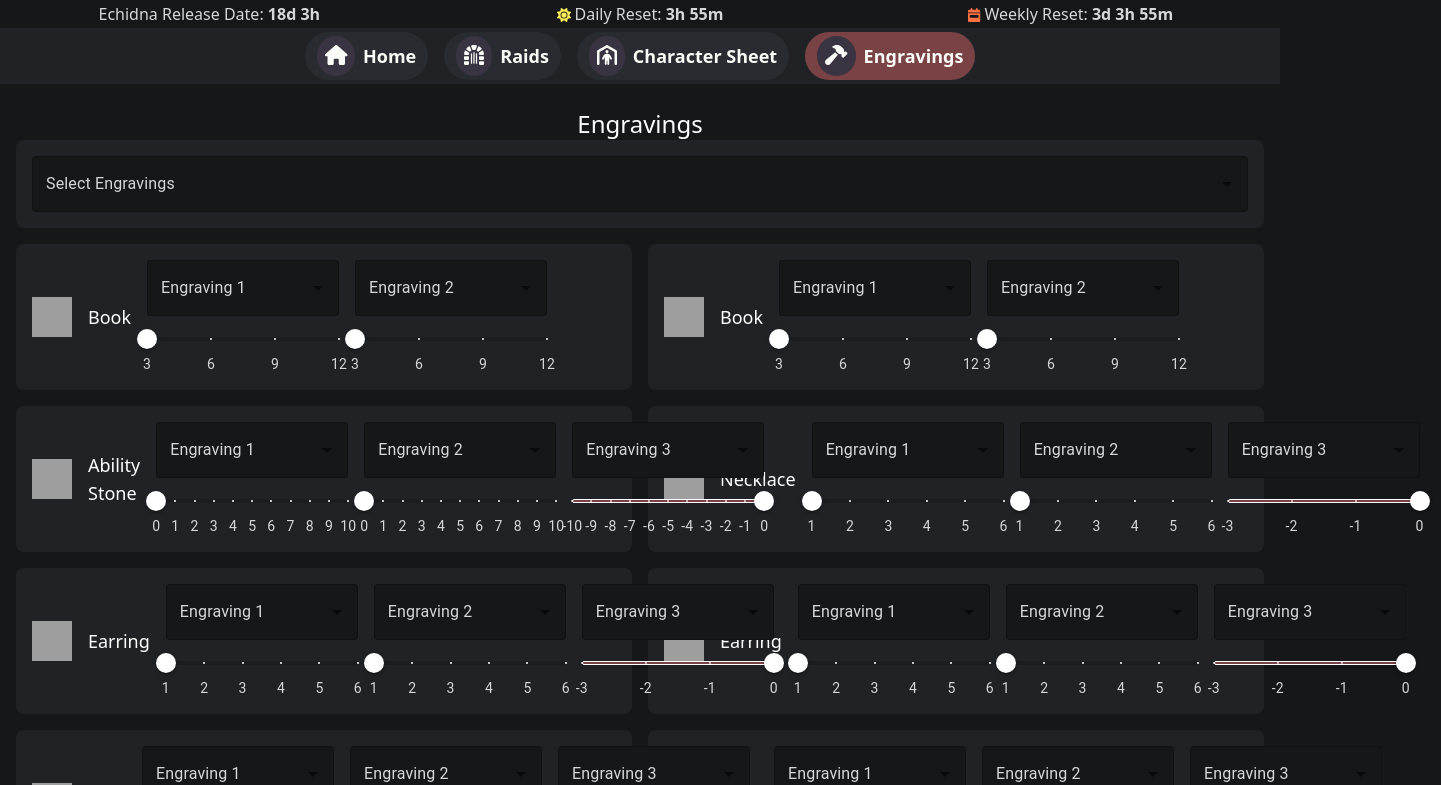
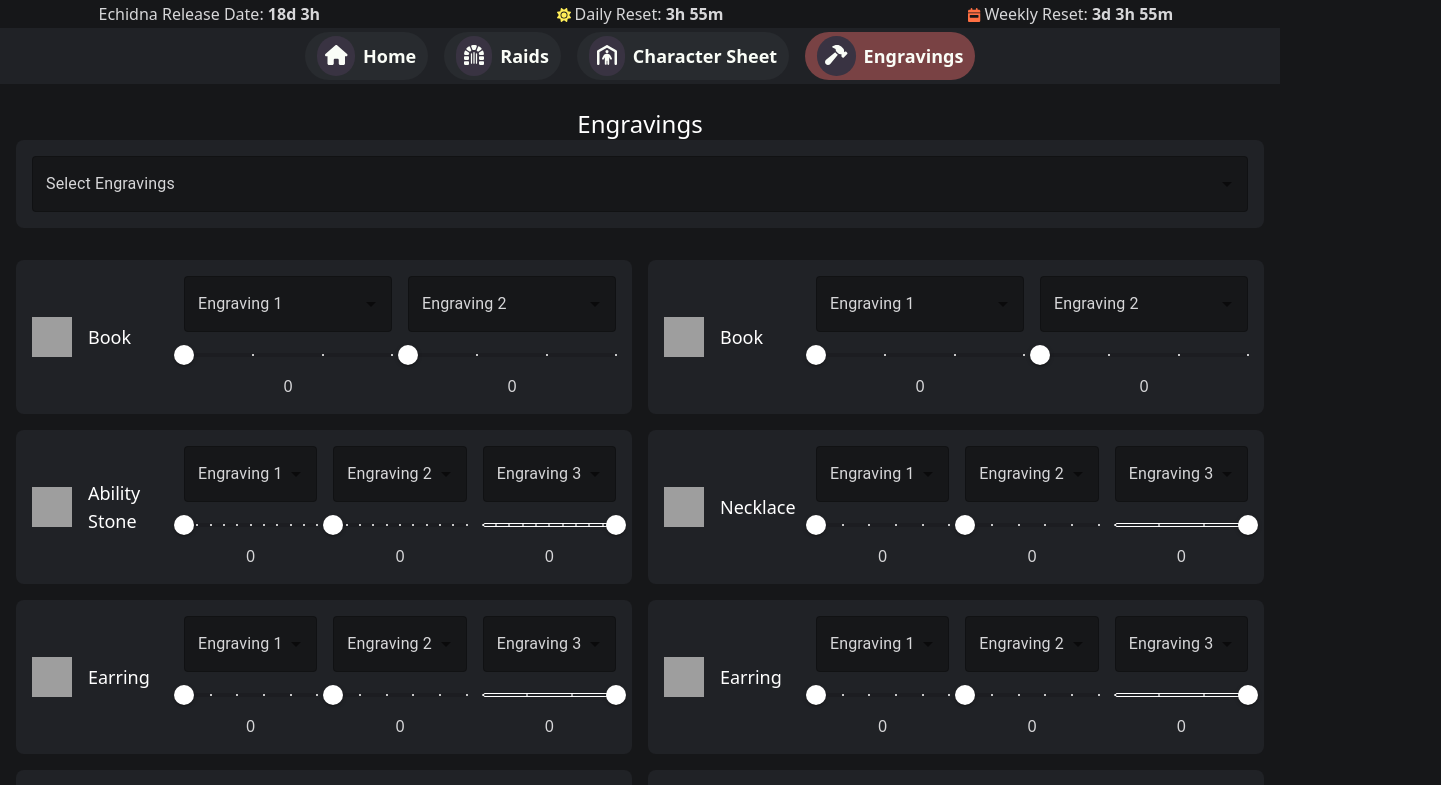
Before and after one commit to AnmolGrewal/lostmokokos, a Next.js app: page /engravings in a window 1280 px wide. Shown: the top 785 px of the page, 1441 px wide, since content can reach past the window. Built offline with nearby package versions, Linux system fonts and the light colour scheme; grey boxes are pictures that could not be loaded.

Commit message:
Adding Negative engraving support

```diff
--- a/src/app/components/EngravingCalculator.tsx
+++ b/src/app/components/EngravingCalculator.tsx
@@ -1,7 +1,7 @@
 /* eslint-disable @next/next/no-img-element */
 import React, { useState } from 'react';
 import { Autocomplete, Chip, Slider, TextField } from '@mui/material';
-import { engravings, engravingItems } from '../../data/engravings';
+import { engravings, engravingItems, negativeEngravings } from '../../data/engravings';
 
 const EngravingCalculator: React.FC = () => {
   const [selectedEngravings, setSelectedEngravings] = useState<string[]>([]);
@@ -52,12 +52,12 @@ const EngravingCalculator: React.FC = () => {
         return (
           <div key={accessoryIndex} className="bg-secondary-background-color p-4 mt-4 rounded-lg">
             <div className="flex items-center space-x-4">
-              <img src={accessoryData.image} alt={accessoryData.label} className="w-10 h-10" />
-              <span className="text-lg text-primary-text-color">{accessoryData.label}</span>
+              <img src={accessoryData.image} alt={accessoryData.label} className="w-10 h-10 flex-shrink-0" />
+              <span className="text-lg text-primary-text-color w-20 flex-shrink-0">{accessoryData.label}</span>
               {accessoryData.values.map((values, engravingIndex) => (
-                <div key={engravingIndex} className="flex flex-col">
+                <div key={engravingIndex} className="flex flex-col flex-grow flex-shrink-0">
                   <Autocomplete
-                    options={selectedEngravings}
+                    options={engravingIndex === 2 ? negativeEngravings.map((engraving) => engraving.label) : selectedEngravings}
                     value={accessoryEngravings[accessoryIndex][engravingIndex] || null}
                     onChange={handleAccessoryEngravingChange(accessoryIndex, engravingIndex)}
                     renderInput={(params) => (
@@ -65,7 +65,7 @@ const EngravingCalculator: React.FC = () => {
                         {...params}
                         label={`Engraving ${engravingIndex + 1}`}
                         InputLabelProps={{
-                          style: { color: 'var(--primary-text-label-color)' },
+                          style: { color: 'var(--primary-text-label-color)', width: 'w-full' },
                         }}
                         InputProps={{
                           ...params.InputProps,
@@ -74,35 +74,37 @@ const EngravingCalculator: React.FC = () => {
                             backgroundColor: 'var(--primary-background-color)',
                           },
                         }}
+                        // className="flex-grow"
                       />
                     )}
-                    className="w-48"
                   />
+                  <div className="flex items-center justify-center mt-2">
                     <Slider
                       value={accessoryLevels[accessoryIndex][engravingIndex]}
                       onChange={handleAccessoryLevelChange(accessoryIndex, engravingIndex)}
                       min={Math.min(...values)}
                       max={Math.max(...values)}
                       step={null}
-                    marks={values.map((value) => ({ value, label: value.toString() }))}
+                      marks={values.map((value) => ({ value, label: '' }))}
                       valueLabelDisplay="auto"
-                    className="mt-2"
+                      className="w-11/12"
                       sx={{
                         color: 'var(--primary-text-color)',
                         '& .MuiSlider-rail': {
                           backgroundColor: 'var(--primary-background-color)',
                         },
                         '& .MuiSlider-track': {
-                        backgroundColor: 'var(--primary-background-selection-color)',
+                          backgroundColor: 'var(--secondary-background-color)',
                         },
                         '& .MuiSlider-thumb': {
                           backgroundColor: 'var(--primary-text-color)',
                         },
-                      '& .MuiSlider-markLabel': {
-                        color: 'var(--primary-text-label-color)',
-                      },
                       }}
                     />
+                  </div>
+                  <div className="text-center text-primary-text-label-color mt-1">
+                    {accessoryLevels[accessoryIndex][engravingIndex]}
+                  </div>
                 </div>
               ))}
             </div>
@@ -111,7 +113,7 @@ const EngravingCalculator: React.FC = () => {
       };
 
       accessoryRows.push(
-        <div key={i} className="grid grid-cols-2 gap-4">
+        <div key={i} className="grid grid-cols-1 md:grid-cols-2 gap-4">
           {renderAccessory(accessoryData1, i)}
           {renderAccessory(accessoryData2, i + 1)}
         </div>
@@ -122,7 +124,7 @@ const EngravingCalculator: React.FC = () => {
   };
 
   return (
-    <div className="bg-primary-background-color p-4">
+    <div className="bg-primary-background-color p-4 min-h-screen" style={{ width: 'calc(100vw)' }}>
       <h2 className="text-primary-text-color text-2xl mt-2 text-center">Engravings</h2>
       <div className="bg-secondary-background-color p-4 rounded-lg">
         <Autocomplete
@@ -162,7 +164,9 @@ const EngravingCalculator: React.FC = () => {
           className=""
         />
       </div>
+      <div className="mt-4">
         {renderAccessoryRows()}
+      </div>
     </div>
   );
 };
```
Lines whose indentation alone changed are shown as unchanged.
